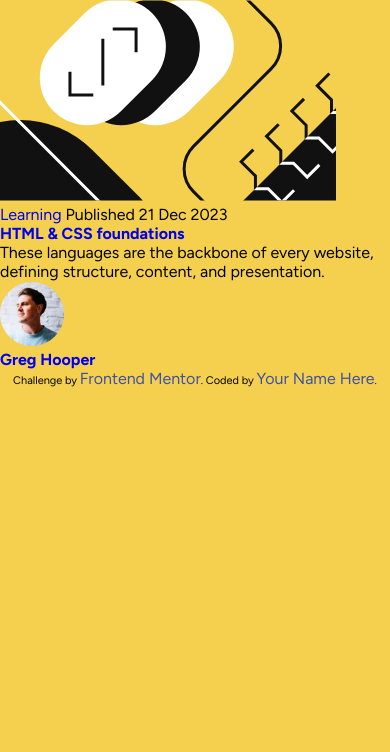
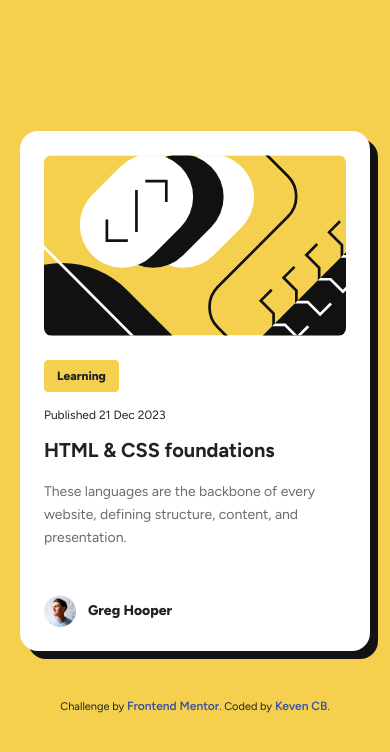
Before and after one commit to kevencb/Blog-preview-card, a plain HTML site: page index.html in a window 390 px wide. Drawn offline with Linux system fonts and the light colour scheme.

Commit message:
Responsive

```diff
--- a/css/styles.css
+++ b/css/styles.css
@@ -19,11 +19,128 @@
 body{
     font-family: "Figtree", sans-serif;
     background-color: var(--yellow);
+    height: 100vh;
+    display: grid;
+    align-content: center;
+    justify-content: center;
+    color: #222;
 }
 
 body a{
     text-decoration: none;
+    color: #222;
 }
 
-.attribution { font-size: 11px; text-align: center; }
-.attribution a { color: hsl(228, 45%, 44%); }
+.card{
+    width: 384px;
+    max-width: 360px;
+    height: 520px;
+    background-color: var(--white);
+    display: flex;
+    flex-direction: column;
+    padding: 24px;
+    border-radius: 18px;
+    box-shadow: 8px 8px var(--gray-dark);
+    transition: all ease-in-out .5s;
+    position: relative;
+}
+
+.card-image{
+    border-radius: 8px;
+}
+
+.card-info{
+    margin: 24px 0 0 0;
+    position: relative;
+}
+
+.card-tag{
+    font-size: 14px;
+    font-weight: var(--text-ultrabold);
+    background-color: var(--yellow);
+    border-radius: 4px;
+    border: 1px solid var(--yellow);
+    transition: all ease-in-out .4s;
+    padding: 8px 12px;
+    display: inline-block;
+    margin-bottom: 16px;
+}
+
+.card-tag:hover{
+    border: 1px solid var(--yellow);
+    background-color: var(--white) !important;
+}
+
+.card-date{
+    display: block;
+    font-size: 14px;
+    font-weight: var(--text-regular);
+}
+
+.card-title{
+    font-size: 24px;
+    line-height: 0;
+    margin-top: 28px;
+    margin-bottom: 30px;
+    transition: all ease-in-out .35s;
+}
+
+.card-title:hover{
+    color: var(--yellow);
+}
+
+.card-description{
+    color: var(--gray-light);
+    line-height: 23px;
+}
+
+.user-info{
+    display: flex;
+    align-items: center;
+    gap: 12px;
+    position: absolute;
+    bottom: 24px;
+}
+
+.user-image{
+    width: 32px;
+}
+
+.user-name{
+    font-size: 14px;
+    font-weight: var(--text-ultrabold);
+}
+
+.user-name:hover{
+    text-underline-position: 1px solid aqua;
+}
+
+.attribution{
+    font-size: 11px;
+    text-align: center;
+    margin-top: 48px;
+}
+
+.attribution a{
+    font-size: 12px;
+    color: hsl(228, 45%, 44%);
+    font-weight: 600;
+}
+
+@media (max-width: 430px) {
+    .card{
+        width: 350px;
+    }
+
+    .card-tag, .card-date{
+        font-size: 12px;
+    }
+
+    .card-title{
+        font-size: 20px;
+    }
+
+    .card-description{
+        font-size: 14px;
+    }
+}
--- a/index.html
+++ b/index.html
@@ -11,10 +11,10 @@
 
 
   <article class="card" aria-labelledby="card-title">
-    <img src="./assets/images/illustration-article.svg" alt="Lorem ipsum dolor sit amet, consectetur adipiscing elit.">
+    <img class="card-image" src="./assets/images/illustration-article.svg" alt="Lorem ipsum dolor sit amet, consectetur adipiscing elit.">
     <section class="card-info">
-      <a href="#">
-        <span class="card-tag">Learning</span>
+      <a class="card-tag" href="#">
+        Learning
       </a>
       <time class="card-date" datetime="2023-12-21">Published 21 Dec 2023</time>
       <a href="#">
@@ -31,8 +31,8 @@
   </article>
 
   <div class="attribution">
-    Challenge by <a href="https://www.frontendmentor.io?ref=challenge" target="_blank">Frontend Mentor</a>.
-    Coded by <a href="#">Your Name Here</a>.
+    Challenge by <a href="https://www.frontendmentor.io?ref=challenge" target="_blank" rel="noopener">Frontend Mentor</a>.
+    Coded by <a href="https://www.frontendmentor.io/profile/kevcb1988" target="_blank" rel="noopener">Keven CB</a>.
   </div>
 </body>
 </html>
```
Also changed, not shown: 1 other file.
